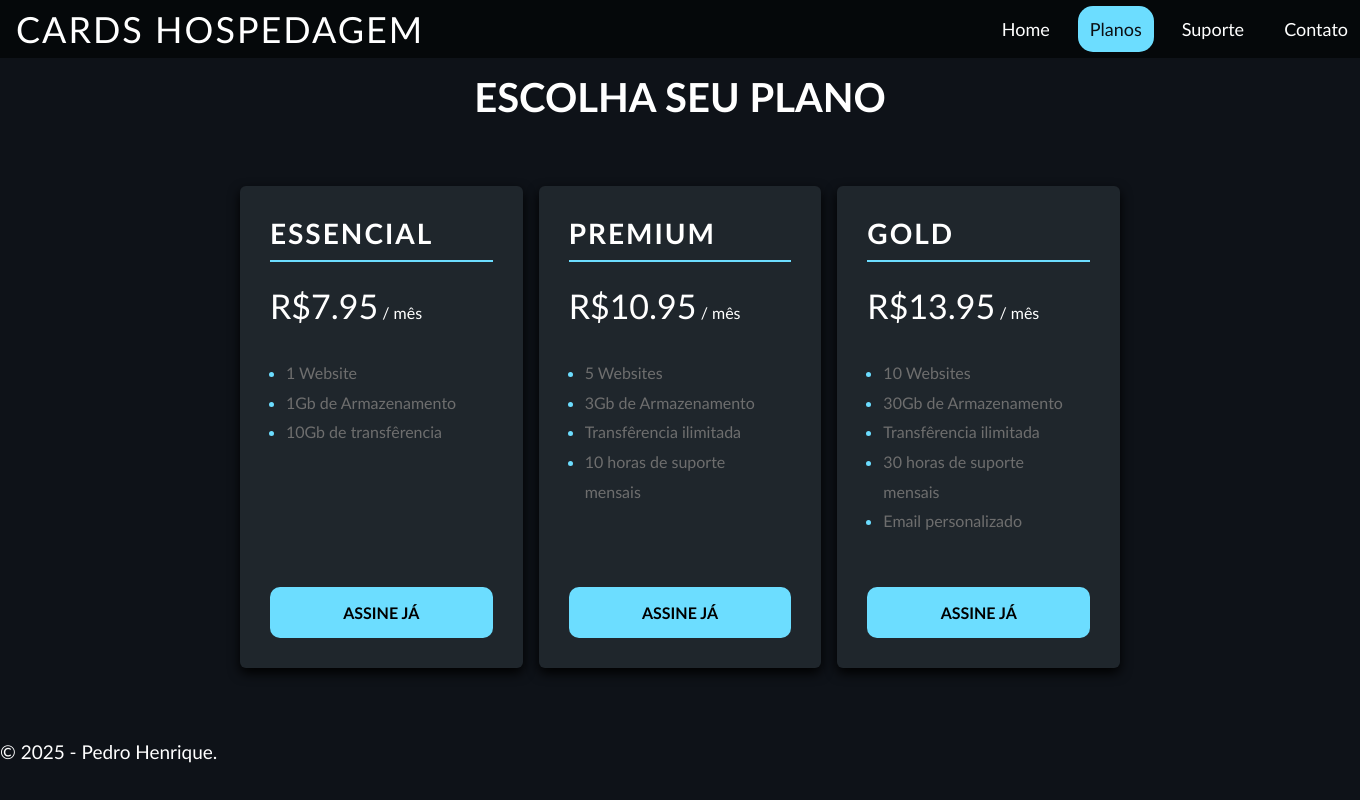
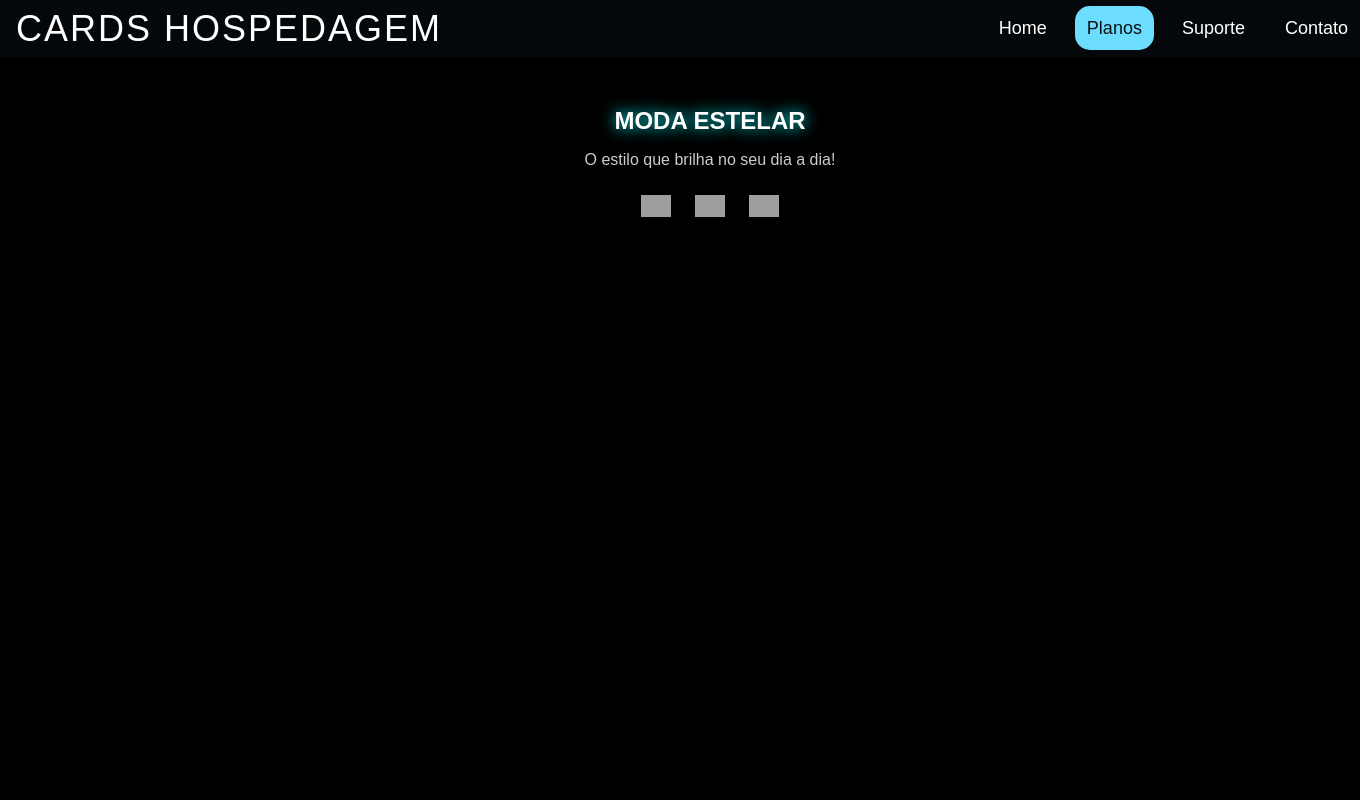
Before and after one commit to pedrohtgoncalvesgit/Cards-Hostinger, a PHP site: page / in a window 1360 px wide; the page is wider, and only the part inside the window is pictured. Run offline with PHP 8.4, Linux system fonts and the light colour scheme; grey boxes are pictures that could not be loaded.

Commit message:
criando footer padrão

```diff
--- a/Css/style.css
+++ b/Css/style.css
@@ -138,6 +138,10 @@ padding: 50px;
     transition: 0.5s;
 }
 
+
+
+/* -------------- INICIO FOOTER------------- */
+
 .footer__content {
     margin: 22px 0 22px;
 }
@@ -147,3 +151,69 @@ padding: 50px;
     color: white;
     font-size: 19px;
 }
+
+
+.bodyfooter {
+    background-color: #000;
+    color: white;
+    font-family: Arial, sans-serif;
+}
+
+/* Estilo do Footer */
+footer {
+    position: relative;
+    width: 100%;
+    padding: 30px;
+    text-align: center;
+    background: rgba(0, 0, 0, 0.8);
+    overflow: hidden;
+}
+
+/* Conteúdo do Footer */
+.footer-content {
+    position: relative;
+    z-index: 10;
+}
+
+.h2footer {
+    font-size: 24px;
+    text-transform: uppercase;
+    margin-bottom: 10px;
+    animation: glow 2s infinite alternate;
+}
+
+.pfooter {
+    font-size: 16px;
+    opacity: 0.8;
+}
+
+/* Ícones Sociais */
+.social-icons a {
+    margin: 10px;
+    display: inline-block;
+}
+
+.social-icons img {
+    width: 30px;
+    transition: transform 0.3s ease-in-out;
+}
+
+.social-icons img:hover {
+    transform: scale(1.2);
+}
+
+/* Animação de Brilho do Texto */
+@keyframes glow {
+    0% { text-shadow: 0 0 5px white; }
+    100% { text-shadow: 0 0 15px cyan; }
+}
+
+/* Fundo de Estrelas Cadentes */
+canvas {
+    position: absolute;
+    top: 0;
+    left: 0;
+    width: 100%;
+    height: 100%;
+    pointer-events: none;
+}
--- /dev/null
+++ b/footer.php
@@ -0,0 +1,26 @@
+<!DOCTYPE html>
+<html lang="pt-br">
+<head>
+    <meta charset="UTF-8">
+    <meta name="viewport" content="width=device-width, initial-scale=1.0">
+    <link rel="stylesheet" href="Css/style.css">
+    <title>Home</title>
+</head>
+<body class="bodyfooter">
+<footer>
+        <div class="footer-content">
+            <h2 class="h2footer">Moda Estelar</h2>
+            <p class="pfooter">O estilo que brilha no seu dia a dia!</p>
+            <div class="social-icons">
+                <a href="#"><img src="facebook.png" alt="Facebook"></a>
+                <a href="#"><img src="instagram.png" alt="Instagram"></a>
+                <a href="#"><img src="twitter.png" alt="Twitter"></a>
+            </div>
+        </div>
+        <canvas id="starsCanvas"></canvas>
+    </footer>
+
+    <script src="script.js"></script>
+
+</body>
+</html>
--- /dev/null
+++ b/header.php
@@ -0,0 +1,23 @@
+<!DOCTYPE html>
+<html lang="pt-br">
+<head>
+    <meta charset="UTF-8">
+    <meta name="viewport" content="width=device-width, initial-scale=1.0">
+    <link rel="stylesheet" href="Css/style.css">
+    <title>Home</title>
+</head>
+<body>
+    <!-- Header Padrão -->
+<header class="header">
+        <div class="header__logo">Cards Hospedagem</div>
+        <nav class="header__nav">
+            <ul>
+                <li><a href="index.php">Home</a></li>
+                <li><a href="planos.php" class="header__nav--active">Planos</a></li>
+                <li><a href="suporte.php">Suporte</a></li>
+                <li><a href="contato.php">Contato</a></li>
+            </ul>
+        </nav>
+    </header>
+</body>
+</html>
--- a/index.php
+++ b/index.php
@@ -4,67 +4,13 @@
     <meta charset="UTF-8">
     <meta name="viewport" content="width=device-width, initial-scale=1.0">
     <link rel="stylesheet" href="Css/style.css">
-    <title>Pedro Hospedagem Hostinger</title>
-    <link rel="shortcut icon" href="Img/servico-de-ti.png" type="image/x-icon">
+    <title>Home</title>
 </head>
 <body>
+    <!-- Header Padrão -->
+    <?php include("header.php") ?>
 
-    <header class="header">
-        <div class="header__logo">Cards Hospedagem</div>
-        <nav class="header__nav">
-            <ul>
-                <li><a href="index.php">Home</a></li>
-                <li><a href="planos.php" class="header__nav--active">Planos</a></li>
-                <li><a href="suporte.php">Suporte</a></li>
-                <li><a href="contato.php">Contato</a></li>
-            </ul>
-        </nav>
-    </header>
-
-
-        <h4 class="main-title">Escolha seu Plano</h4>
-                <div class="corpo">
-        <section class="pricing">
-            <div class="pricing-plan">
-                <h2 class="pricing-plan__title">Essencial</h2>
-                <p><span class="pricing-plan__price">R&#36;7.95</span> / mês</p>
-
-                <ul class="pricing-plan__features">
-                    <li>1 Website</li>
-                    <li>1Gb de Armazenamento</li>
-                    <li>10Gb de transfêrencia</li>
-                </ul>
-                <a href="#" class="pricing-plan__cta" alt="Assinar plano">Assine Já</a>
-            </div>
-
-            <div class="pricing-plan">
-                <h2 class="pricing-plan__title">Premium</h2>
-                <p><span class="pricing-plan__price">R&#36;10.95</span> / mês</p>
-                <ul class="pricing-plan__features">
-                    <li>5 Websites</li>
-                    <li>3Gb de Armazenamento</li>
-                    <li>Transfêrencia ilimitada</li>
-                    <li>10 horas de suporte mensais</li>
-                </ul>
-                <a href="#" class="pricing-plan__cta" alt="Assinar plano">Assine Já</a>
-            </div>
-
-            <div class="pricing-plan">
-                <h2 class="pricing-plan__title">Gold</h2>
-                <p><span class="pricing-plan__price">R&#36;13.95</span> / mês</p>
-                <ul class="pricing-plan__features">
-                    <li>10 Websites</li>
-                    <li>30Gb de Armazenamento</li>
-                    <li>Transfêrencia ilimitada</li>
-                    <li>30 horas de suporte mensais</li>
-                    <li>Email personalizado</li>
-                </ul>
-                <a href="#" class="pricing-plan__cta" alt="Assinar plano">Assine Já</a>
-            </div>
-        </section>
-    </div>
-        <footer class="footer__content">
-            <a href="" alt="Linkedin do Desenvolvedor">&copy; 2025 - Pedro Henrique.</a>
-        </footer>
+    <!-- Footer Padrão -->
+    <?php include("footer.php") ?>
 </body>
 </html>
```
Also changed, not shown: contato.php (+14 -0 lines), planos.php (+59 -0 lines), suporte.php (+14 -0 lines).
